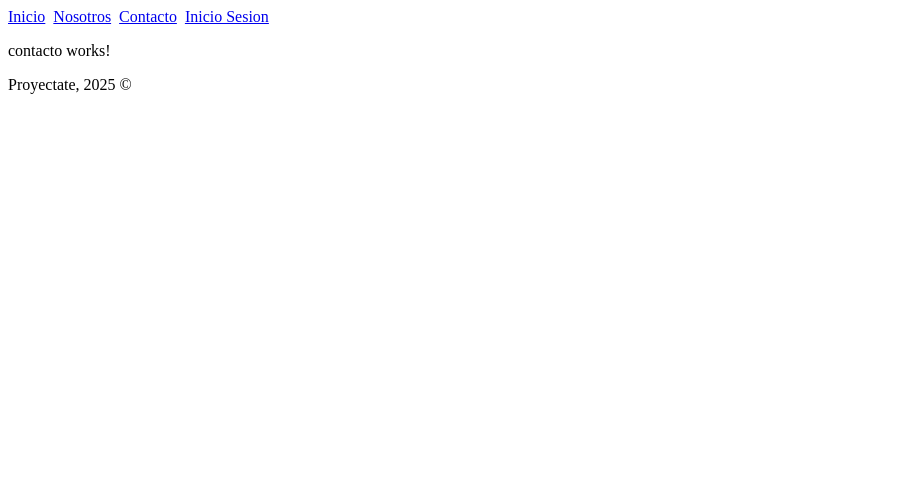
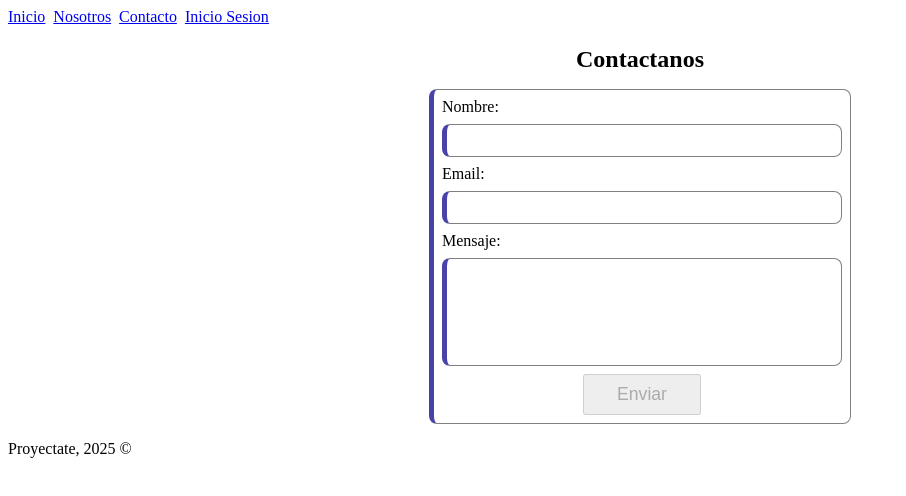
Before and after one commit to XxemicoxX/Proyectate-FrontEnd, an Angular app: page /contacto in a window 1280 px wide. Shown: the top 496 px of the page, without its empty margins (0-906 px from the left). Built offline with nearby package versions, Linux system fonts and the light colour scheme.

Commit message:
Contacto mediante formulario basado en plantillas y creacion de componente user/proyecto

```diff
--- a/src/app/features/public/contacto/contacto.html
+++ b/src/app/features/public/contacto/contacto.html
@@ -1 +1,26 @@
-<p>contacto works!</p>
+<h2>Contactanos</h2>
+<form #formContacto="ngForm" (ngSubmit)="enviarConsulta()">
+  <label for="nombre">Nombre:</label>
+  <input type="text" id="nombre" [(ngModel)]="model.nombre" name="nombre" required #nombre="ngModel" minlength="6">
+  <div class="error" *ngIf="nombre.invalid && (nombre.dirty || nombre.touched)">
+    <div *ngIf="nombre.hasError('required')">❌ Nombre es requerido</div>
+    <div *ngIf="nombre.hasError('minlength')">❌ Nombre debe tener 6 caracteres como mínimo</div>
+  </div>
+
+  <label for="email">Email:</label>
+  <input type="email" id="email" [(ngModel)]="model.email" name="email" required #email="ngModel"
+         pattern="[a-zA-Z0-9._%+-]+@[a-zA-Z0-9.-]+\.[a-zA-Z]{2,}">
+  <div class="error" *ngIf="email.invalid && (email.dirty || email.touched)">
+    <div *ngIf="email.hasError('required')">❌ Correo es requerido</div>
+    <div *ngIf="email.hasError('pattern')">❌ Formato de correo inválido</div>
+  </div>
+
+  <label for="mensaje">Mensaje:</label>
+  <textarea id="mensaje" [(ngModel)]="model.mensaje" name="mensaje" maxlength="10" required rows="6" #mensaje="ngModel"></textarea>
+  <div class="error" *ngIf="mensaje.invalid && (mensaje.dirty || mensaje.touched)">
+    <div *ngIf="mensaje.hasError('required')">❌ Mensaje es requerido</div>
+    <div *ngIf="mensaje.hasError('maxlength')">❌ Mensaje debe tener 10 caracteres como máximo</div>
+  </div>
+
+  <button type="submit" [disabled]="formContacto.form.invalid">Enviar</button>
+</form>
--- a/src/app/features/public/contacto/contacto.scss
+++ b/src/app/features/public/contacto/contacto.scss
@@ -0,0 +1,46 @@
+h2{
+  text-align: center;
+  margin-bottom: 1rem;
+}
+
+form{
+  width: min(400px, 100%);
+  padding: .5rem;
+  border: thin solid grey;
+  margin: 0 auto;
+  display: flex;
+  flex-direction: column;
+  gap: .5rem;
+  border-radius: 8px;
+  input, textarea{
+    padding: inherit;
+    border-radius: inherit;
+    border: inherit;
+  }
+  textarea{
+    resize: none;
+  }
+
+  button{
+    align-self: center;
+    padding: .5rem 2rem;
+    font-size: 1.1rem;
+  }
+}
+
+.ng-valid, .ng-valid[required], .ng-valid.required  {
+  border-left: 5px solid #42A948;
+}
+
+.ng-invalid{
+  border-left: 5px solid #a94442;
+}
+
+.ng-pristine{
+  border-left: 5px solid #4942a9;
+}
+
+div.error{
+  font-size: .8rem;
+  color: #a94442;
+}
--- a/src/app/features/public/contacto/contacto.ts
+++ b/src/app/features/public/contacto/contacto.ts
@@ -1,11 +1,23 @@
-import { Component } from '@angular/core';
+import { NgIf } from '@angular/common';
+import { Component, model } from '@angular/core';
+import { FormsModule, NgForm } from '@angular/forms';
 
 @Component({
   selector: 'app-contacto',
-  imports: [],
+  imports: [FormsModule, NgIf],
   templateUrl: './contacto.html',
   styleUrl: './contacto.scss'
 })
 export class Contacto {
 
+  model = {
+    nombre: '',
+    email: '',
+    mensaje: ''
+  };
+
+   enviarConsulta (){
+    console.log(this.model);
+  }
+
 }
--- /dev/null
+++ b/src/app/features/user/proyecto/proyecto.html
@@ -0,0 +1 @@
+<p>proyecto works!</p>
```
Also changed, not shown: src/app/features/auth/registro/registro.html (+8 -0 lines), src/app/features/user/proyecto/proyecto.ts (added, +11 -0 lines), src/app/features/user/proyecto/proyecto.scss (added).
